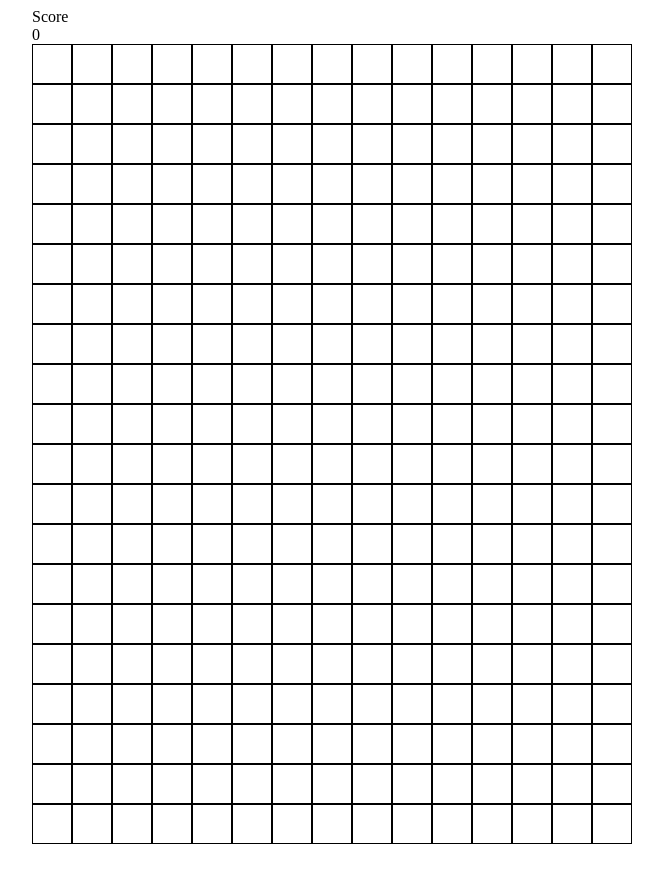
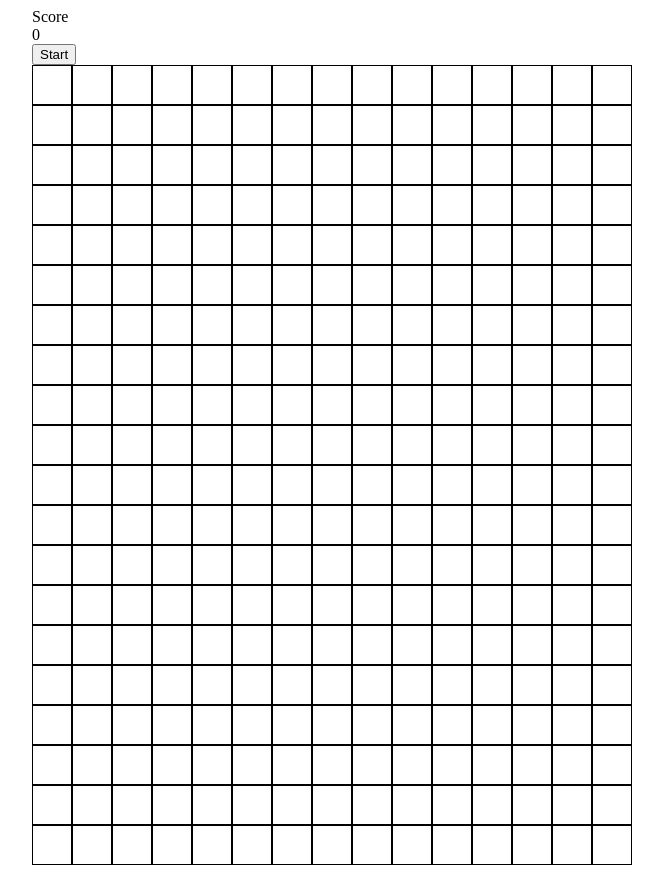
Before and after one commit to nuwwan/react-konva-bricks-game, a React (Create React App) app: page / in a window 1280 px wide. Shown: the whole page, without its empty margins (108-771 px from the left). Before the commit the page ends 852 px from the top, so only its background shows below. Built offline with nearby package versions, Linux system fonts and the light colour scheme.

Commit message:
score componant changes

```diff
--- a/src/components/Board.tsx
+++ b/src/components/Board.tsx
@@ -2,7 +2,7 @@ import React, { useEffect } from "react";
 import { Stage, Layer, Rect } from "react-konva";
 import { BOARD_HEIGHT, BOARD_WIDTH, CELL_SIZE } from "../config/app.config";
 import { Cell } from "../types";
-import { useBoard } from "../hooks/UseBoard";
+import { useBoard } from "../hooks/useBoard";
 
 const Board: React.FC = () => {
   const { cells } = useBoard();
--- a/src/components/Score.tsx
+++ b/src/components/Score.tsx
@@ -1,11 +1,19 @@
+import { useBoardState } from "../hooks/useBoardStatus";
+import { Action } from "../types";
+
 type PropType = {
   score: number;
 };
 const Score: React.FC<PropType> = (props: PropType) => {
+  const [boardState, dispatchBoardState] = useBoardState();
+  const handleStartOnClick = () => {
+    dispatchBoardState({ type: Action.start });
+  };
   return (
     <div>
       <div>Score</div>
       <div>{props.score}</div>
+      <button onClick={handleStartOnClick}>Start</button>
     </div>
   );
 };
--- a/tsconfig.json
+++ b/tsconfig.json
@@ -11,7 +11,7 @@
     "esModuleInterop": true,
     "allowSyntheticDefaultImports": true,
     "strict": true,
-    "forceConsistentCasingInFileNames": true,
+    // "forceConsistentCasingInFileNames": true,
     "noFallthroughCasesInSwitch": true,
     "module": "esnext",
     "moduleResolution": "node",
```
